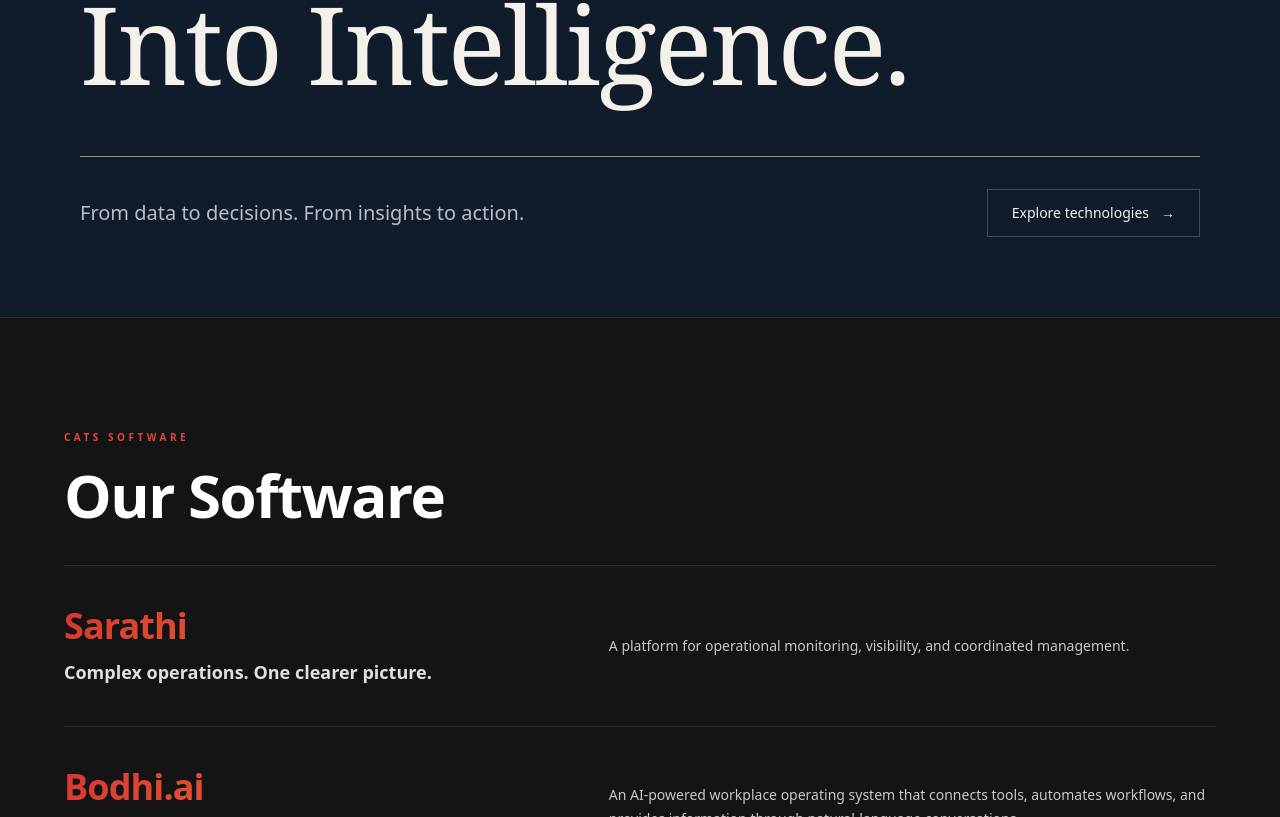
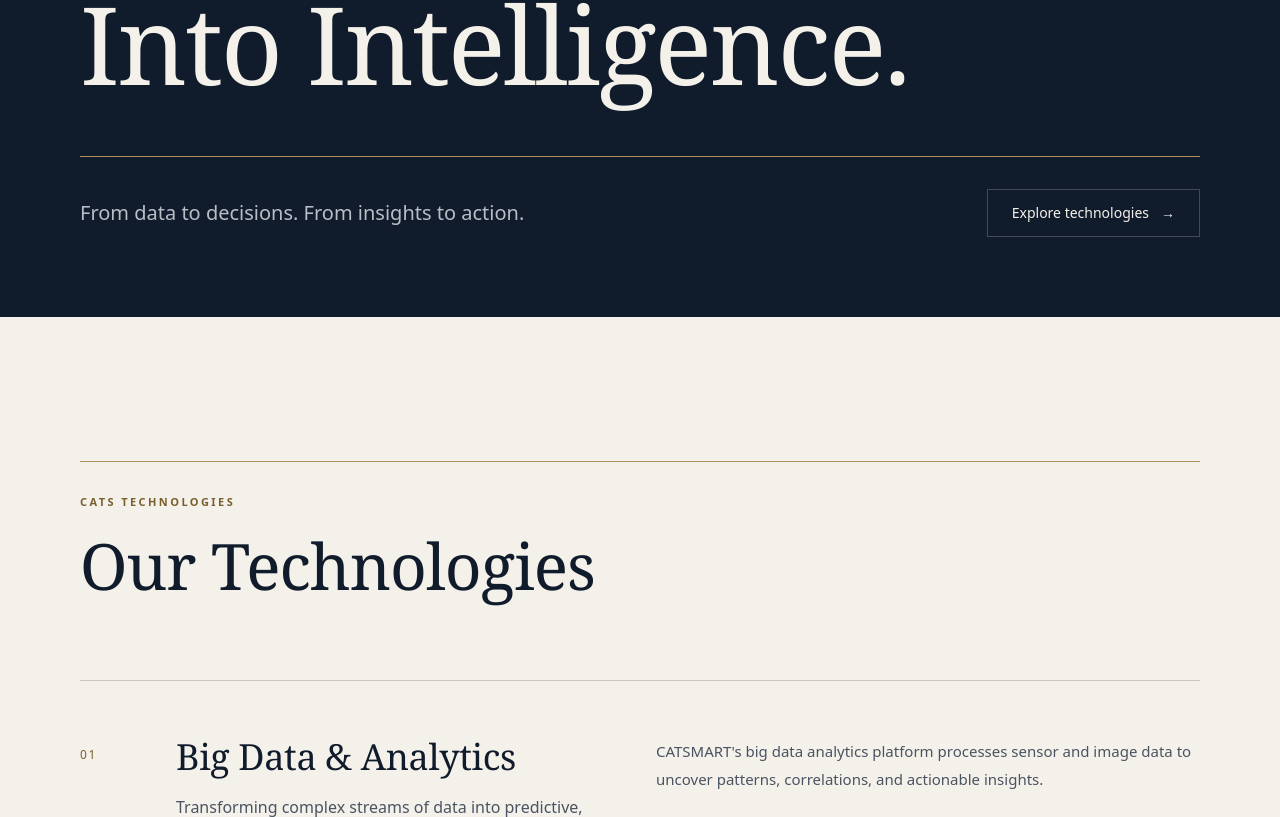
Before and after one commit to milind158/Catsmart-Landing-Page, a React (Vite) app: page / in a window 1280 px wide. Shown: the part 483-1300 px from the top of the page. Built offline with nearby package versions, Linux system fonts and the light colour scheme.

Commit message:
Add the Technologies section to the homepage
Moves the six technologies out of the pinned scroll into a numbered list,
keeping their existing copy. Adds a 'CATS Technologies / Our Technologies'
heading to mirror the Software section.

Co-Authored-By: Claude Opus 5.5 <noreply@anthropic.com>

```diff
--- a/src/HomePage.tsx
+++ b/src/HomePage.tsx
@@ -4,11 +4,12 @@ import ContactSection from "./ContactSection";
 import ProductsSection from "./ProductsSection";
 import SiteFooter from "./SiteFooter";
 import SiteNavigation from "./SiteNavigation";
+import TechnologiesSection from "./TechnologiesSection";
 
 export default function HomePage() {
   useEffect(() => {
     const targetId = window.location.hash.slice(1);
-    if (targetId !== "products" && targetId !== "contact") return;
+    if (targetId !== "technologies" && targetId !== "products" && targetId !== "contact") return;
 
     // The browser processes URL fragments before React has mounted the page.
     // Scroll again after the target sections exist in the DOM.
@@ -20,7 +21,8 @@ export default function HomePage() {
   return (
     <main className="bg-[var(--site-background)]">
       <SiteNavigation />
-      <div id="technologies"><HeroSection /></div>
+      <HeroSection />
+      <TechnologiesSection />
       <ProductsSection />
       <ContactSection />
       <SiteFooter />
--- /dev/null
+++ b/src/TechnologiesSection.tsx
@@ -0,0 +1,38 @@
+import { MaskedLine, Rule, delayStyle } from "./motion";
+import { technologies, technologyRoute } from "./technologies";
+
+export default function TechnologiesSection() {
+  return (
+    <section id="technologies" className="bg-ivory py-24 text-navy md:py-36">
+      <div className="site-container">
+        <Rule trigger="scroll" className="text-brass" />
+        <p data-reveal="fade" style={delayStyle(100)} className="eyebrow mt-8 text-brass-dark">CATS Technologies</p>
+        <h2 className="mt-5 font-serif text-[clamp(2.25rem,5vw,4rem)] font-normal leading-[1.08] tracking-[-0.015em]">
+          <MaskedLine trigger="scroll" delay={150}>Our Technologies</MaskedLine>
+        </h2>
+        <ol className="mt-14 md:mt-20">
+          {technologies.map((technology, index) => (
+            <li key={technology.id} data-reveal="rise" data-stagger="" className="group relative grid gap-5 border-t border-line-ivory py-10 last:border-b md:grid-cols-12 md:gap-x-8 md:py-14">
+              <span aria-hidden="true" className="text-xs font-medium tabular-nums tracking-[0.14em] text-brass-dark md:col-span-1 md:pt-2.5">{String(index + 1).padStart(2, "0")}</span>
+              <div className="md:col-span-5">
+                <h3 className="motion-hover font-serif text-[1.75rem] font-normal leading-[1.15] tracking-[-0.01em] group-hover:text-brass-dark md:text-4xl">{technology.heading}</h3>
+                <p className="mt-4 max-w-md text-base leading-7 text-on-ivory">{technology.supportingText}</p>
+              </div>
+              <div className="md:col-span-6">
+                <p className="text-[0.9375rem] leading-7 text-on-ivory">{technology.introduction}</p>
+                <ul className="mt-4 grid list-disc gap-1.5 pl-5 text-[0.9375rem] leading-7 text-on-ivory marker:text-brass-dark">
+                  {technology.capabilities.map((capability) => <li key={capability}>{capability}</li>)}
+                </ul>
+                {/* The link's overlay makes the whole row clickable. */}
+                <a href={technologyRoute(technology.id)} className="mt-6 inline-flex min-h-11 items-center gap-2 text-sm font-medium text-navy after:absolute after:inset-0 focus-visible:outline-none focus-visible:after:outline focus-visible:after:outline-2 focus-visible:after:outline-offset-2 focus-visible:after:outline-brass-dark">
+                  <span className="link-draw">Learn More<span className="sr-only"> about {technology.heading}</span></span>
+                  <span aria-hidden="true" className="motion-hover group-hover:translate-x-1">→</span>
+                </a>
+              </div>
+            </li>
+          ))}
+        </ol>
+      </div>
+    </section>
+  );
+}
```
